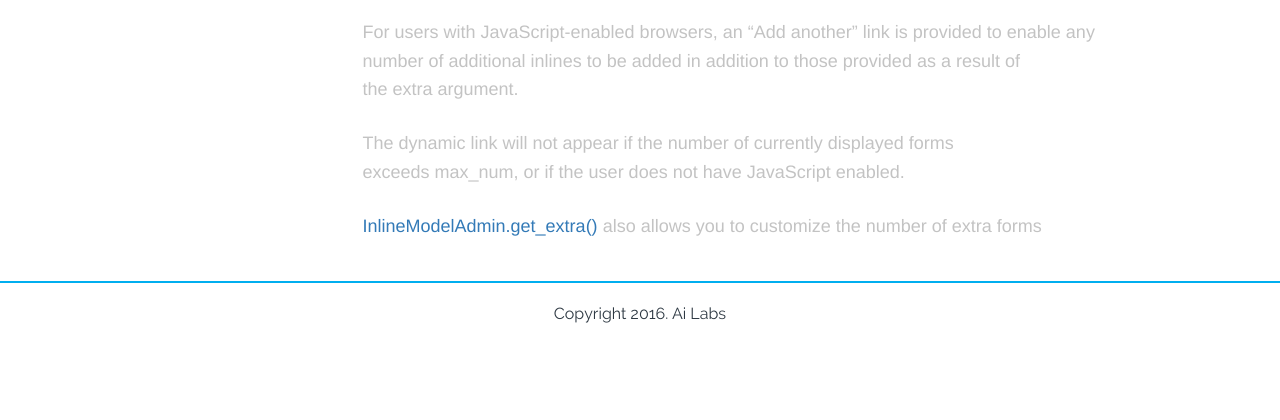
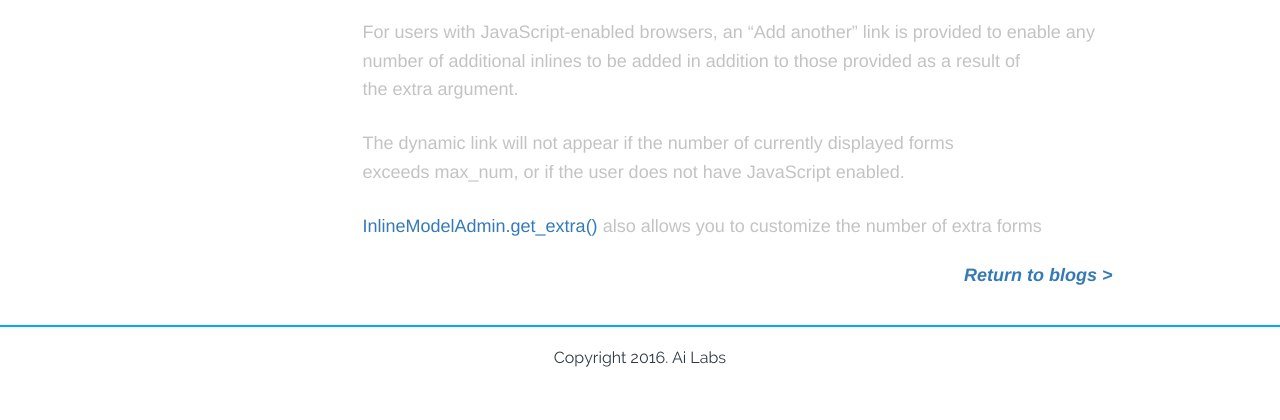
Before and after one commit to Dean-Christian-Armada/pure-django-ai-labs-website, a Django app: a page that uses blogs/templates/blogs/item.html in a window 1280 px wide. Shown: the part 694-1114 px from the top of the page. Before the commit the page ends 1017 px from the top, so only its background shows below. Run offline with Django 3.2, Linux system fonts and the light colour scheme; data comes from the database, SQL or seed files in the repository; some libraries are stand-ins or nearby versions.

Commit message:
Quick Update

```diff
--- a/blogs/templates/blogs/item.html
+++ b/blogs/templates/blogs/item.html
@@ -18,6 +18,8 @@
 		</h4>
 		{% if items %}
 			<h4 class="text-right"><strong><i><a href="{% url 'blogs_item' slug=item.slug %}">Read more ></a></i></strong></h4>
+		{% else %}
+			<h4 class="text-right"><strong><i><a href="{% url 'blogs_index'  %}">Return to blogs ></a></i></strong></h4>
 		{% endif %}
 	</div>
 </div>
```
